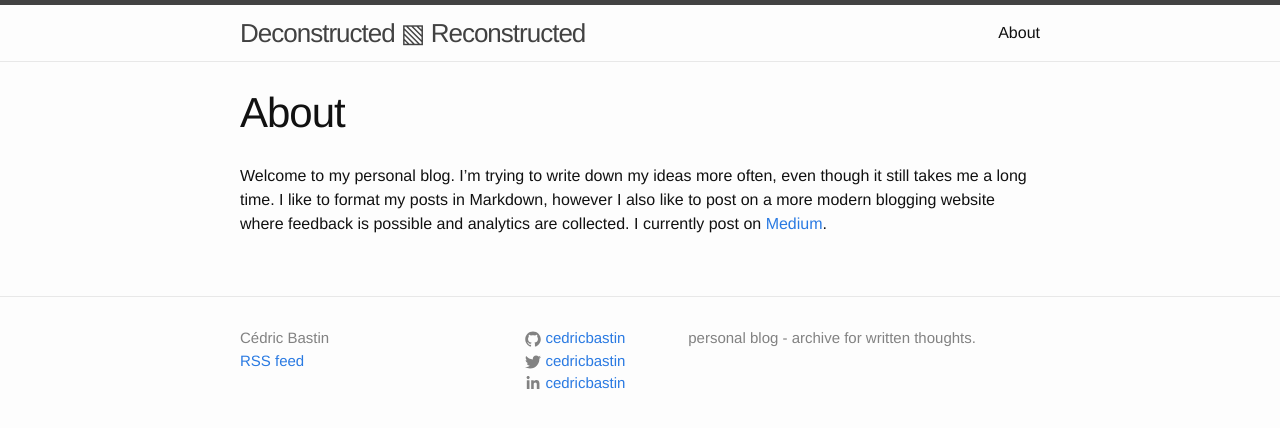
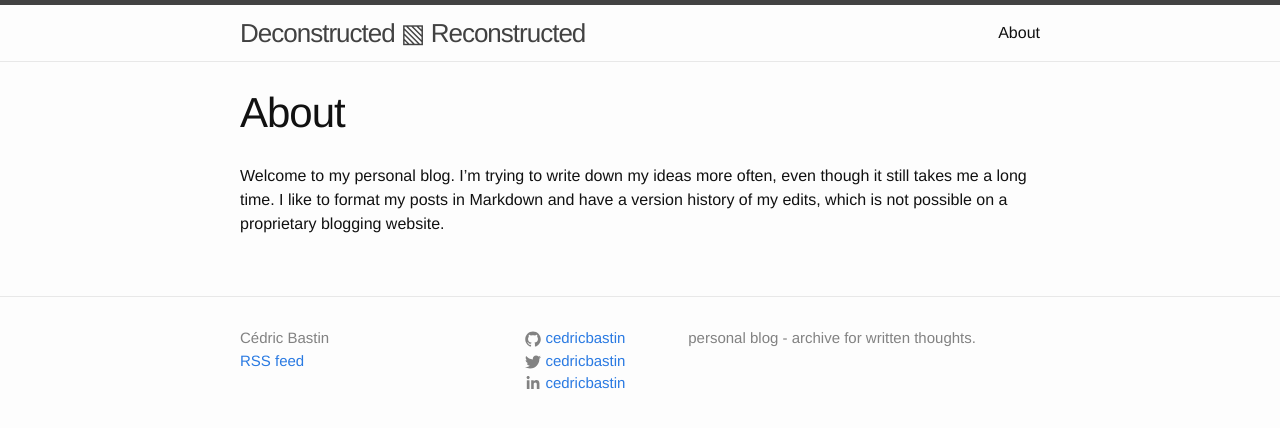
Before and after one commit to cedricbastin/cedricbastin.github.io, a Jekyll site: the page built from about.md, in a window 1280 px wide. Shown: the top 428 px of the page. Built offline with Jekyll 4.4.1, drawn with Linux system fonts in a browser that asks for light colours.

Commit message:
update About and ReadMe

```diff
--- a/about.md
+++ b/about.md
@@ -1,7 +1,7 @@
 ---
-layout: page
-title: About
+layout   : page
+title    : About
 permalink: /about/
 ---
 
-Welcome to my personal blog. I'm trying to write down my ideas more often, even though it still takes me a long time. I like to format my posts in Markdown, however I also like to post on a more modern blogging website where feedback is possible and analytics are collected. I currently post on [Medium](https://medium.com/@cedricbastin).
+Welcome to my personal blog. I'm trying to write down my ideas more often, even though it still takes me a long time. I like to format my posts in Markdown and have a version history of my edits, which is not possible on a proprietary blogging website.
```
Also changed, not shown: README.md.
